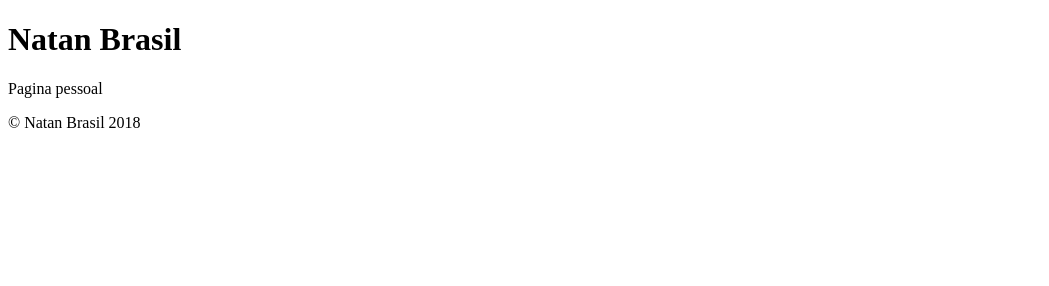
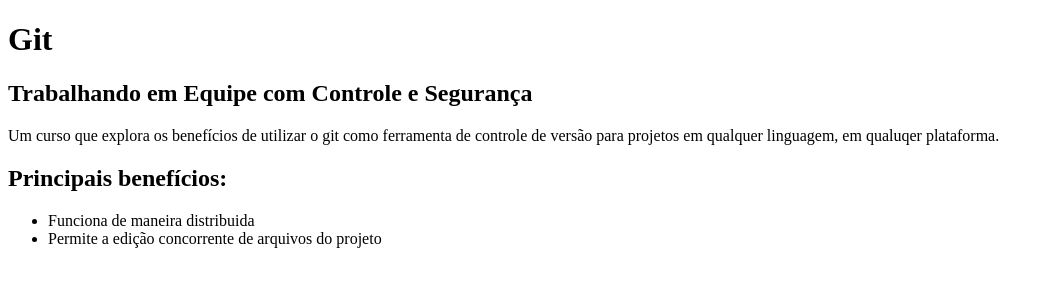
Before and after one commit to natanbrasil/meu-site, a plain HTML site: page index.html in a window 1280 px wide. Shown: the whole page, without its empty margins (0-1049 px from the left). Drawn offline with Linux system fonts and the light colour scheme.

Commit message:
Reformulando a Pagina

```diff
--- a/index.html
+++ b/index.html
@@ -3,10 +3,18 @@
 	<head>
 	</head>
 	<body>
-		<h1>Natan Brasil</h1>
-		<p>Pagina pessoal</p>
-		<footer>
-				&copy; Natan Brasil 2018
-		</footer>
+		<h1>Git</h1>
+		<h2>Trabalhando em Equipe com Controle e Segurança</h2>
+
+		<p>
+			Um curso que explora os benefícios de utilizar o git como ferramenta
+			de controle de versão para projetos em qualquer linguagem, em qualuqer plataforma.
+		</p>
+
+		<h2>Principais benefícios:</h2>
+		<ul>
+			<li>Funciona de maneira distribuida</li>
+			<li>Permite a edição concorrente de arquivos do projeto</li>
+		</ul>
 	</body>
 </html>
```
